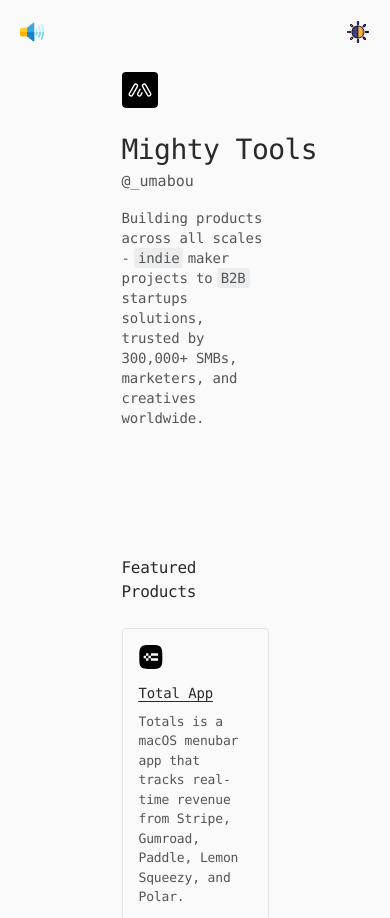
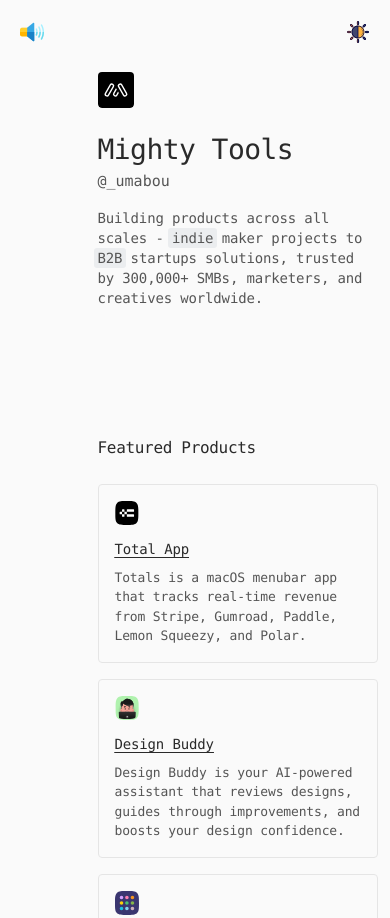
Before and after one commit to ulrichmabou/mighty-tools-tailwind, a website: page src/index.html in a window 390 px wide. Shown: the top 918 px of the page. Drawn offline with Linux system fonts and the light colour scheme.

Commit message:
Fix responsiveness issue on small screen sizes

```diff
--- a/src/index.html
+++ b/src/index.html
@@ -13,15 +13,17 @@
     <img src="./img/sound.png" alt="Sound button">
   </button>
   <audio id="sound" src="./img/ui-button-press.wav"></audio>
-  <button id="toggleDark" class="fixed top-[20px] right-[20px] hover:cursor-pointer transition-transform duration-200 hover:translate-y-1" onclick="document.body.classList.toggle('dark')">
+  <button id="toggleDark" class="fixed top-[20px] right-[20px] hover:cursor-pointer transition-transform duration-200 hover:translate-y-1"
+    onclick="document.body.classList.toggle('dark')"
+  >
     <img src="./img/dark-ligth.png" alt="Dark and light mode theme switcher">
   </button>
 </div>
     <div
       class="relative z-1 w-1/2 max-w-[960px] my-0 mx-auto transition-opacity"
     >
-      <header class="py-[72px] px-0">
-        <div class="max-w-[640px] my-0 mx-auto py-0 px-6">
+      <header class="w-[280px] sm:w-[400px] md:w-[500px] max-w-[640px] my-0 mx-auto py-[72px]">
+        <div class="max-w-[640px] my-0 mx-auto py-0 px-0">
           <img
             class="w-[36px] h-[36px] mb-6 rounded-b-sm cursor-pointer hover-rotate-360"
             src="./img/mighty-tools-logo.svg"
@@ -52,7 +54,7 @@
           </p>
         </div>
       </header>
-      <main class="max-w-[640px] my-0 mx-auto py-0 px-6">
+      <main class="w-[280px] sm:w-[400px] md:w-[500px] max-w-[640px] my-0 mx-auto">
         <section class="py-12 px-0">
           <h2 class="text-base dark:text-bg-main mb-6 font-medium tracking-[-0.02em]">
             Featured Products
@@ -188,7 +190,7 @@
           <p class="text-signature-color text-[14px] mb-0 mt-6 max-w-[580px]">UM</p>
         </section>
       </main>
-      <footer class="py-12 mt-12 border-t border-border-color">
+      <footer class="w-[280px] sm:w-[400px] md:w-[500px] max-w-[640px] mx-auto py-12 mt-12 border-t border-border-color">
         <div class="max-w-[640px] my-0 mx-auto py-0 px-6">
           <div class="flex gap-4 justify-start whitespace-nowrap">
             <a
```
Also changed, not shown: src/output.css.
